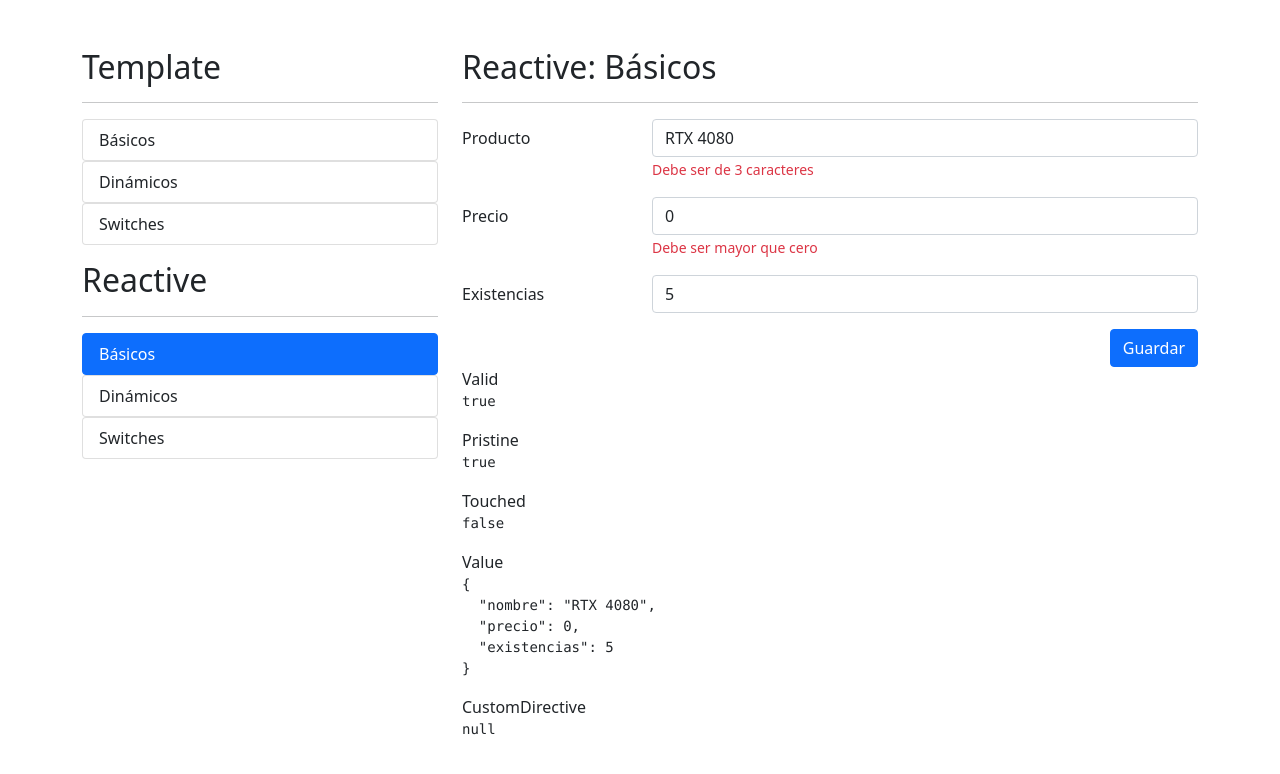
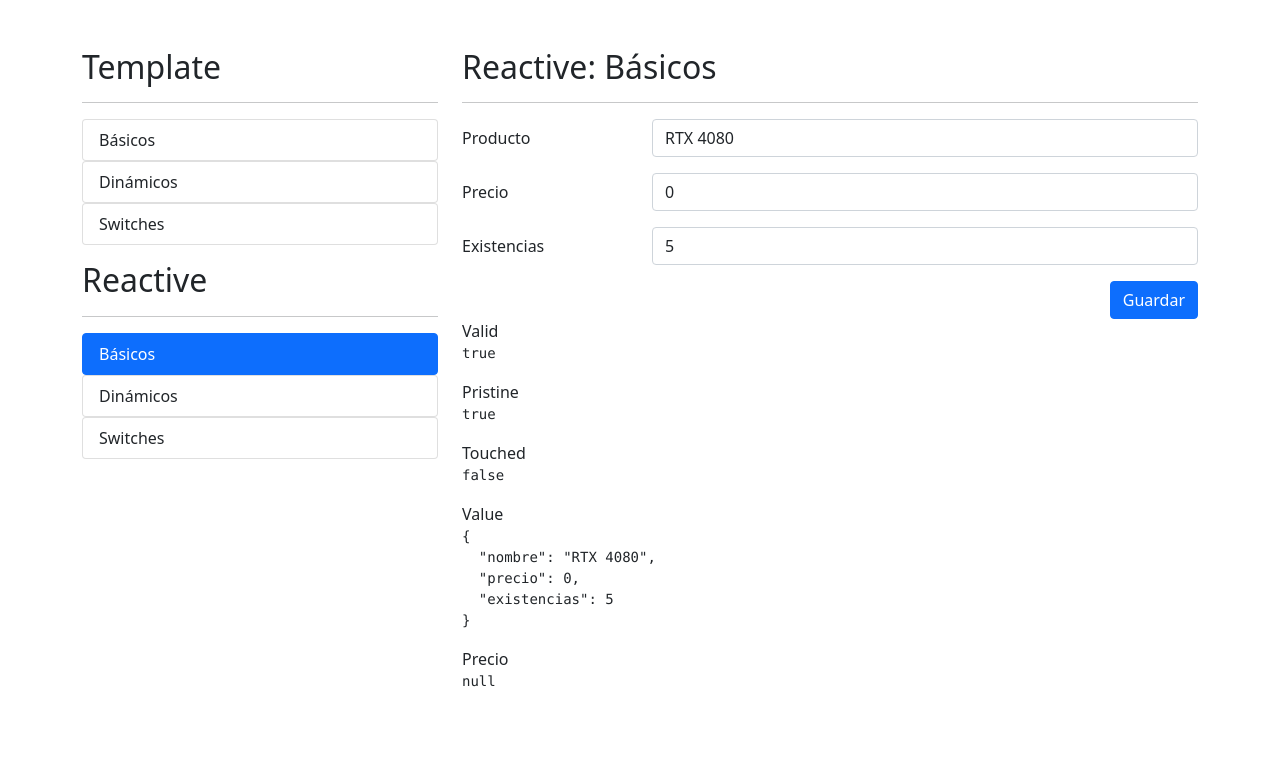
Before and after one commit to javicb/formulariosApp, an Angular app: page /reactive/basicos in a window 1280 px wide. Shown: the top 774 px of the page. Built offline with nearby package versions, Linux system fonts and the light colour scheme.

Commit message:
mostrar mensajes de error

```diff
--- a/src/app/reactive/basicos/basicos.component.html
+++ b/src/app/reactive/basicos/basicos.component.html
@@ -9,7 +9,8 @@
         <label class="col-sm-3 col-form-label">Producto</label>
         <div class="col-sm-9">
           <input type="text" class="form-control" placeholder="Nombre de producto" formControlName="nombre">
-          <span class="form-text text-danger">Debe ser de 3 caracteres</span>
+          <span class="form-text text-danger" *ngIf="campoValido('nombre')">Debe ser de 3
+            caracteres</span>
         </div>
       </div>
 
@@ -18,7 +19,7 @@
         <label class="col-sm-3 col-form-label">Precio</label>
         <div class="col-sm-9">
           <input type="number" class="form-control" placeholder="Precio" formControlName="precio">
-          <span class="form-text text-danger">Debe ser mayor que cero</span>
+          <span class="form-text text-danger" *ngIf="campoValido('precio')">Debe ser mayor que cero</span>
         </div>
       </div>
 
@@ -27,6 +28,7 @@
         <label class="col-sm-3 col-form-label">Existencias</label>
         <div class="col-sm-9">
           <input type="number" class="form-control" placeholder="Existencias" formControlName="existencias">
+          <span class="form-text text-danger" *ngIf="campoValido('existencias')">Debe ser mayor que cero</span>
         </div>
       </div>
 
@@ -53,7 +55,7 @@
     <span>Value</span>
     <pre>{{miFormulario.value | json}}</pre>
 
-    <span>CustomDirective</span>
-    <pre>{{miFormulario.controls.existencias?.errors | json}}</pre>
+    <span>Precio</span>
+    <pre>{{miFormulario.controls.precio.errors | json}}</pre>
   </div>
 </div>
--- a/src/app/reactive/basicos/basicos.component.ts
+++ b/src/app/reactive/basicos/basicos.component.ts
@@ -26,4 +26,8 @@ export class BasicosComponent implements OnInit {
   ngOnInit(): void {
   }
 
+  campoValido(campo: string): any {
+    return this.miFormulario.controls[campo].errors && this.miFormulario.controls[campo].touched;
+  }
+
 }
```
